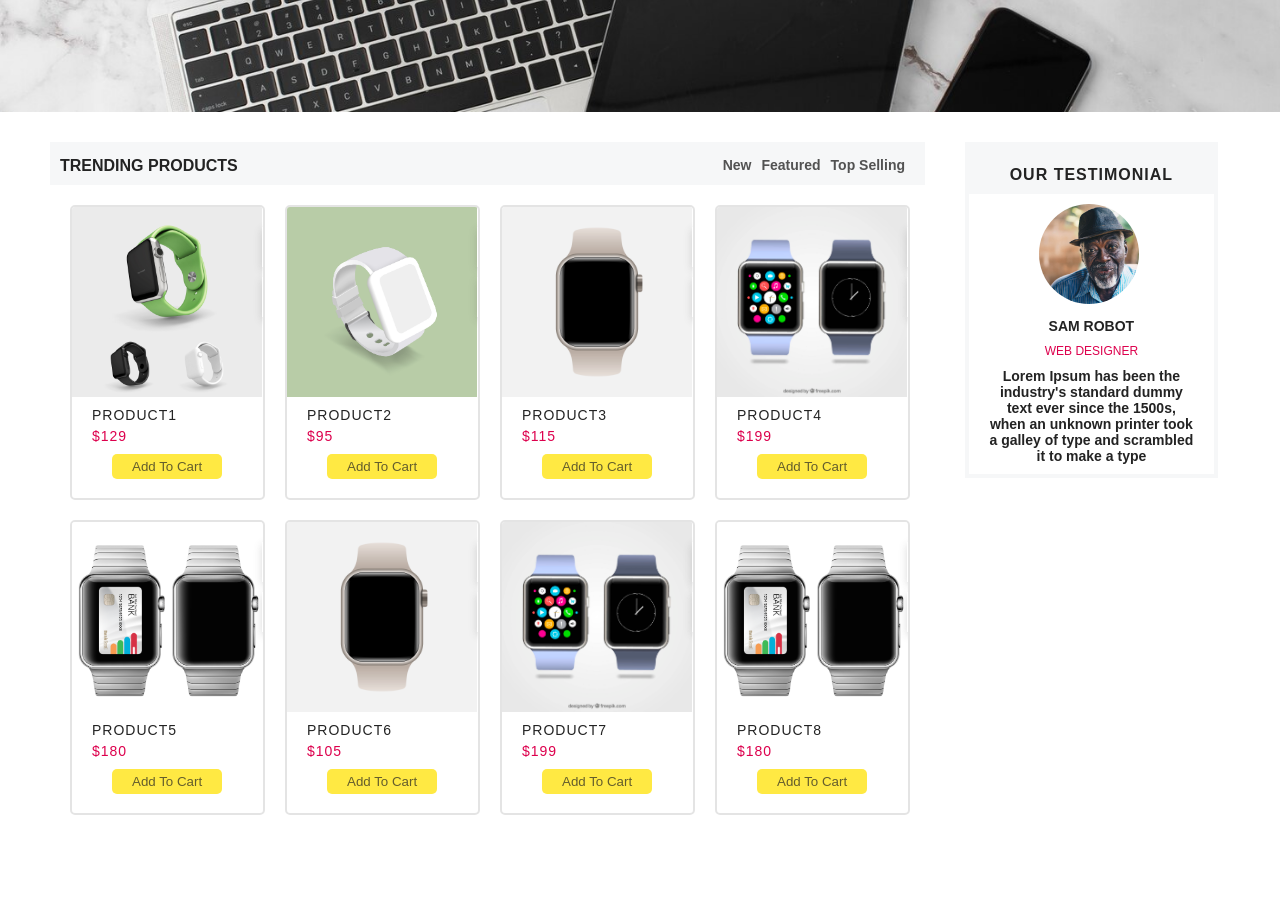
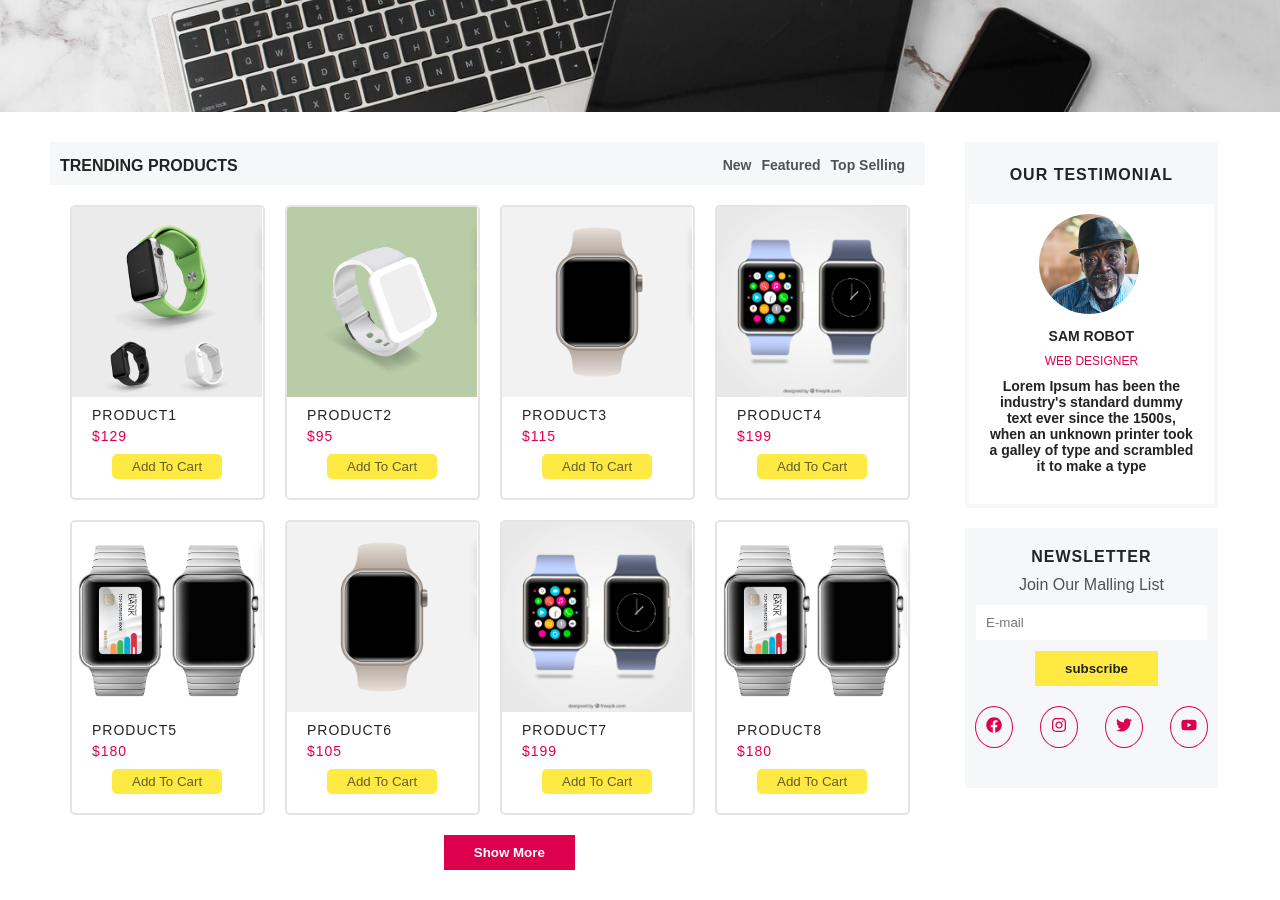
Before and after one commit to xellga-olga/E-Commerce, a React (Create React App) app: page / in a window 1280 px wide. Shown: the part 580-1480 px from the top of the page. Before the commit the page ends 1425 px from the top, so only its background shows below. Built offline with nearby package versions, Linux system fonts and the light colour scheme.

Commit message:
Add newsletter section, social icons, and 'Show More' button in trending products section

```diff
--- a/src/comp/Home.js
+++ b/src/comp/Home.js
@@ -3,6 +3,7 @@ import "./home.css";
 import { Link } from "react-router-dom";
 import HomeProducts from "./HomeProducts";
 import { GoEye, GoHeartFill } from "react-icons/go";
+import { FaFacebook, FaInstagram, FaTwitter, FaYoutube } from "react-icons/fa";
 
 const Home = () => {
   const [trendingProduct, setTrendingProducts] = useState(HomeProducts);
@@ -73,6 +74,7 @@ const Home = () => {
                     );
                   })}
                 </div>
+                <button className="btn-products-box">Show More</button>
               </div>
             </div>
 
@@ -93,10 +95,37 @@ const Home = () => {
                         </div>
                      </div>
                   </div>
+
+                  <div className="newsletter">
+                    <div className="head-newsletter">
+                      <h3>newsletter</h3>
+                    </div>
+                    <div className="form-newsletter">
+                      <p>join our malling list</p>
+                      <input type="email" placeholder="E-mail" autoComplete="off"></input>
+                      <button>subscribe</button>
+                      <div className="icon-box-form-newsletter">
+                        <div className="icon-form-newsletter">
+                        <FaFacebook />
+                        </div>
+                        <div className="icon-form-newsletter">
+                        <FaInstagram />
+                        </div>
+                        <div className="icon-form-newsletter">
+                        <FaTwitter />
+                        </div>
+                        <div className="icon-form-newsletter">
+                        <FaYoutube />
+                        </div>
+                      </div>
+                    </div>
+                  </div>
                </div>
             </div>
           </div>
         </div>
+
+        <div className="banners"></div>
       </div>
     </>
   );
--- a/src/comp/home.css
+++ b/src/comp/home.css
@@ -210,7 +210,29 @@
    background: #232323;
 }
 
+.btn-products-box {
+   background: none;
+   margin-top: 20px;
+   margin-left: 45%;
+   padding: 10px 30px;
+   outline: none;
+   border: none;
+   background: #dd004d;
+   font-weight: 600;
+   color: white;
+   transition: 0.5s;
+   cursor: pointer;
+}
+
+.btn-products-box:hover {
+   color: #dd004d;
+   background: #fff;
+
+}
+
 .right-box {
+   display: flex;
+   flex-direction: column;
    width: 24%;
    padding: 10px 20px;
 }
@@ -236,6 +258,7 @@
    color: #232323;
    text-transform: uppercase;
    margin-top: 10px;
+   margin-bottom: 10px;
    letter-spacing: 1px;
 }
 
@@ -275,6 +298,87 @@
    text-align: center;
    color: #232323;
    margin-top: 10px;
+   margin-bottom: 20px;
    font-weight: 600;
    font-size: 14px;
 }
+
+
+.newsletter {
+   width: 100%;
+   background: #f6f7f8;
+   margin-top: 20px;
+   padding: 10px 10px;
+}
+.head-newsletter {
+   margin-top: 10px;
+   width: 100%;
+}
+
+.head-newsletter H3 {
+   color: #232323;
+   text-align: center;
+   font-size: 16px;
+   text-transform: uppercase;
+   letter-spacing: 1px;
+}
+
+.form-newsletter {
+   width: 100%;
+   margin-top: 10px;
+}
+
+.form-newsletter p {
+   color: #525252;
+   text-transform: capitalize;
+   text-align: center;
+}
+
+.form-newsletter input {
+   border: none;
+   margin-top: 10px;
+   padding: 10px 10px;
+   width: 100%;
+   outline: none;
+   border: 1px solid #f6f7f8;
+   color: #232323;
+}
+
+.form-newsletter button {
+   border: none;
+   outline: none;
+   margin-top: 10px;
+   margin-left: 60px;
+   padding: 10px 30px;
+   color: #232323;
+   background: rgb(255, 233, 67);
+   font-weight: 600;
+   cursor: pointer;
+}
+
+.form-newsletter button:hover {
+   color: rgb(255, 255, 255);
+   background: #232323;
+}
+
+.icon-box-form-newsletter {
+   display: flex;
+   justify-content: space-between;
+   width: 100%;
+   margin-top: 20px;
+}
+
+.icon-form-newsletter {
+   margin-bottom: 30px;
+   border: 1px solid #dd004d;
+   color: #dd004d;
+   padding: 10px 10px;
+   border-radius: 50%;
+   cursor: pointer;
+   transition: 0.5s;
+}
+
+.icon-form-newsletter:hover{
+   color: #ffffff;
+   background: #dd004d;
+}
```
